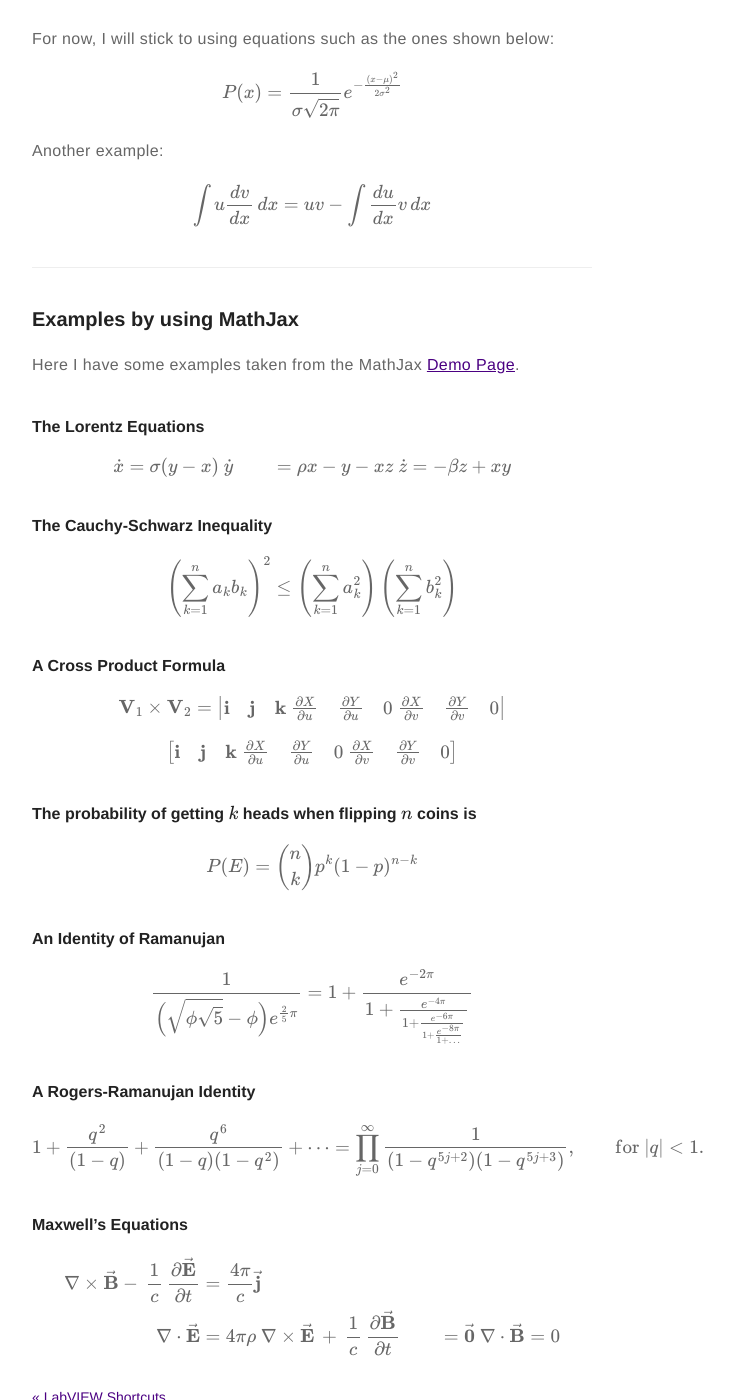
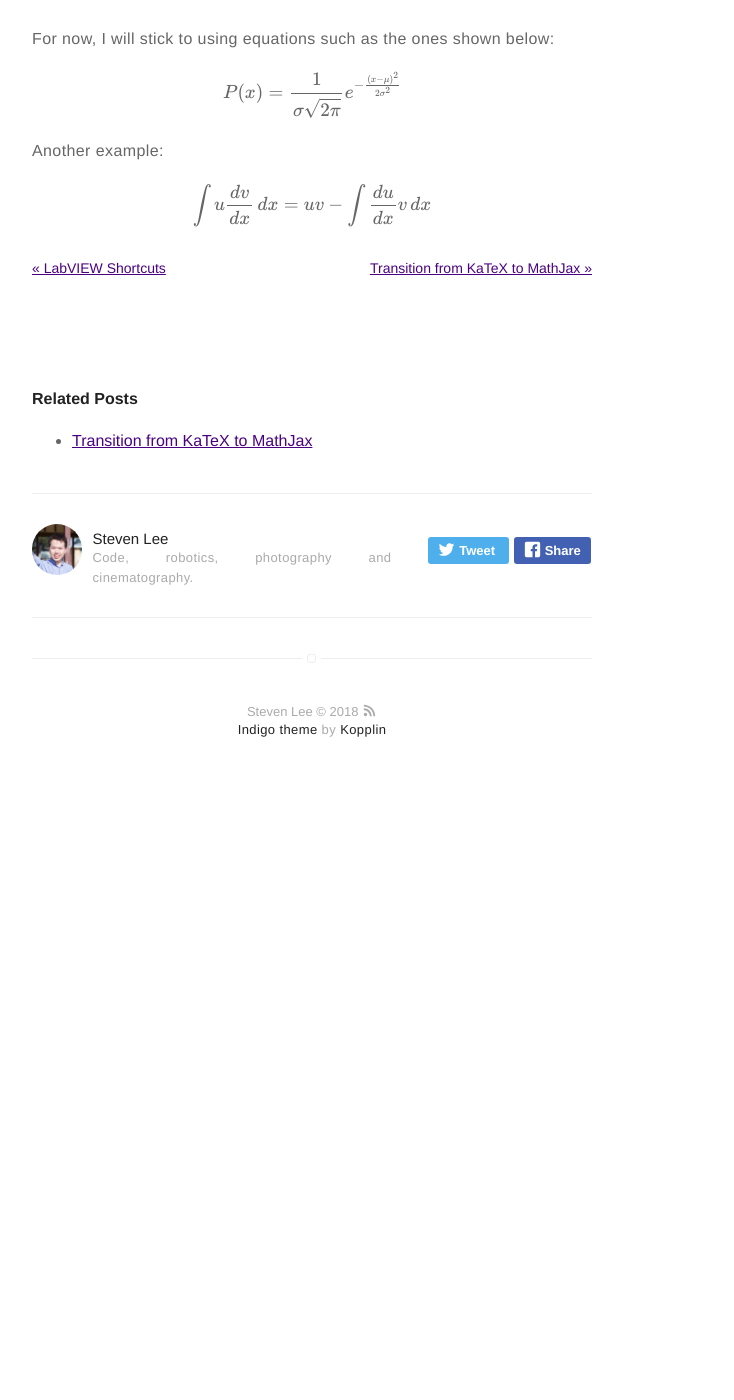
Before and after one commit to stevenlee090/stevenlee090.github.io, a Jekyll site: the page built from _posts/2018-03-12-katex.markdown, in a window 1280 px wide and 1400 px high, scrolled down 898 px. Shown: the whole window, without its empty margins (328-1062 px from the left). Built offline with Jekyll 4.4.1, drawn with Linux system fonts in a browser that asks for light colours; formulas are drawn with MathJax 3; after the commit the page ends 1699 px from its top, so only the background shows below that.

```diff
--- a/_posts/2018-03-12-katex.markdown
+++ b/_posts/2018-03-12-katex.markdown
@@ -36,65 +36,3 @@
 Another example:
 
 $$ \int u \frac{dv}{dx}\,dx=uv-\int \frac{du}{dx}v\,dx $$
-
----
-
-### Examples by using MathJax
-
-Here I have some examples taken from the MathJax [Demo Page](http://www.mathjax.org/demos/tex-samples/).
-
-#### The Lorentz Equations
-
-\\[
-\begin{aligned}
-\dot{x} & = \sigma(y-x) \\\
-\dot{y} & = \rho x - y - xz \\\
-\dot{z} & = -\beta z + xy
-\end{aligned}
-\\]
-
-#### The Cauchy-Schwarz Inequality
-
-$$ \left( \sum_{k=1}^n a_k b_k \right)^2 \leq \left( \sum_{k=1}^n a_k^2 \right) \left( \sum_{k=1}^n b_k^2 \right) $$
-
-#### A Cross Product Formula
-
-\\[\mathbf{V}_1 \times \mathbf{V}_2 =  \begin{vmatrix}
-\mathbf{i} & \mathbf{j} & \mathbf{k} \\\
-\frac{\partial X}{\partial u} &  \frac{\partial Y}{\partial u} & 0 \\\
-\frac{\partial X}{\partial v} &  \frac{\partial Y}{\partial v} & 0
-\end{vmatrix} \\]
-
-\\[
-\begin{bmatrix}
-\mathbf{i} & \mathbf{j} & \mathbf{k} \\\
-\frac{\partial X}{\partial u} &  \frac{\partial Y}{\partial u} & 0 \\\
-\frac{\partial X}{\partial v} &  \frac{\partial Y}{\partial v} & 0
-\end{bmatrix}
-\\]
-
-
-#### The probability of getting \\(k\\) heads when flipping \\(n\\) coins is
-
-$$ P(E) = {n \choose k} p^k (1-p)^{ n-k} $$
-
-#### An Identity of Ramanujan
-
-\\[ \frac{1}{\Bigl(\sqrt{\phi \sqrt{5}}-\phi\Bigr) e^{\frac25 \pi}} =
-1+\frac{e^{-2\pi}} {1+\frac{e^{-4\pi}} {1+\frac{e^{-6\pi}}
-{1+\frac{e^{-8\pi}} {1+\ldots} } } } \\]
-
-#### A Rogers-Ramanujan Identity
-
-\\[  1 +  \frac{q^2}{(1-q)}+\frac{q^6}{(1-q)(1-q^2)}+\cdots =
-\prod_{j=0}^{\infty}\frac{1}{(1-q^{5j+2})(1-q^{5j+3})},
-\quad\quad \text{for $|q|<1$}. \\]
-
-
-#### Maxwell&#8217;s Equations
-
-\\[  \begin{aligned}
-\nabla \times \vec{\mathbf{B}} -\, \frac1c\, \frac{\partial\vec{\mathbf{E}}}{\partial t} & = \frac{4\pi}{c}\vec{\mathbf{j}} \\\   \nabla \cdot \vec{\mathbf{E}} & = 4 \pi \rho \\\
-\nabla \times \vec{\mathbf{E}}\, +\, \frac1c\, \frac{\partial\vec{\mathbf{B}}}{\partial t} & = \vec{\mathbf{0}} \\\
-\nabla \cdot \vec{\mathbf{B}} & = 0 \end{aligned}
-\\]
```
Also changed, not shown: _posts/2018-03-20-katex-to-mathjax.markdown (added, +94 -0 lines).
